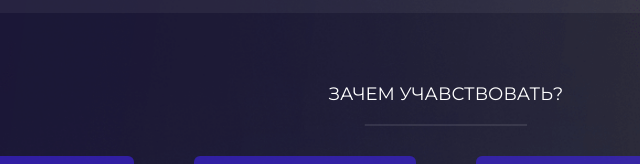
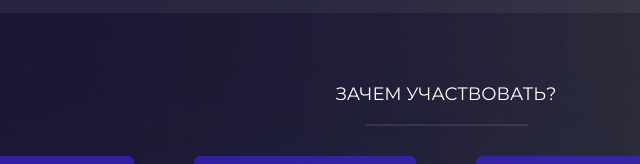
Before and after one commit to xamathon-ru/xamathon, a plain HTML site: page index.html in a window 1280 px wide. Shown: the part 2506-2670 px from the top of the page, 194-834 px from the left. Drawn offline with Linux system fonts and the light colour scheme.

Commit message:
fix text

```diff
--- a/index.html
+++ b/index.html
@@ -205,7 +205,7 @@
     <section class="flex-container marginTop70px">
         <div class="box-container">
             <div class="flex-container text-align-center flex-direction-column justify-content-center">
-                <h1 class="item-center font-size18 font-weight400 text-color-white">ЗАЧЕМ УЧАВСТВОВАТЬ?</h1>
+                <h1 class="item-center font-size18 font-weight400 text-color-white">ЗАЧЕМ УЧАСТВОВАТЬ?</h1>
                 <br>
                 <img class=" item-center" src="img/Line 9-2.png" alt="" width="163" height="2">
             </div>
```
